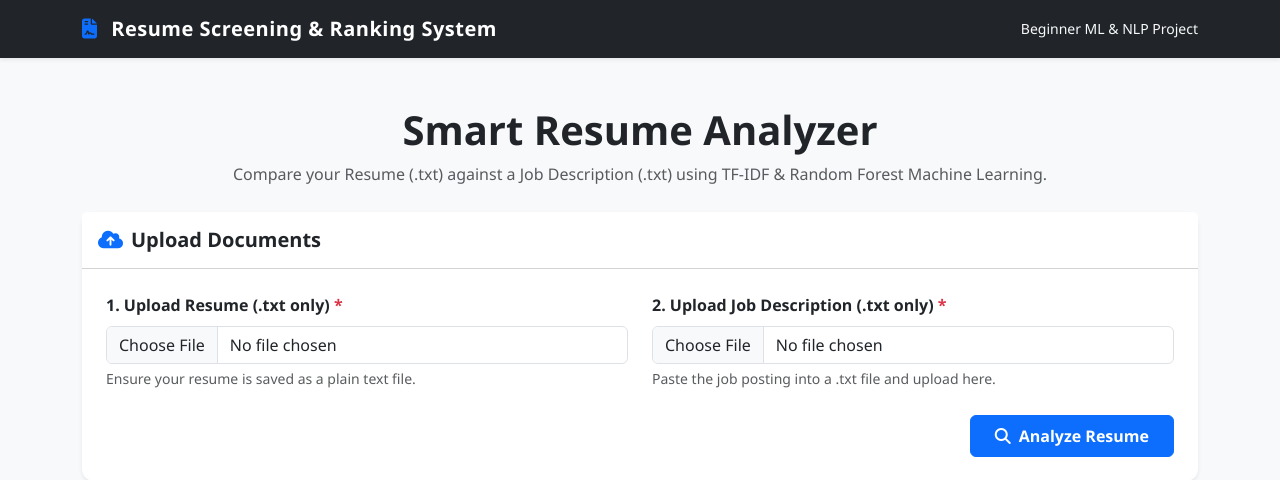
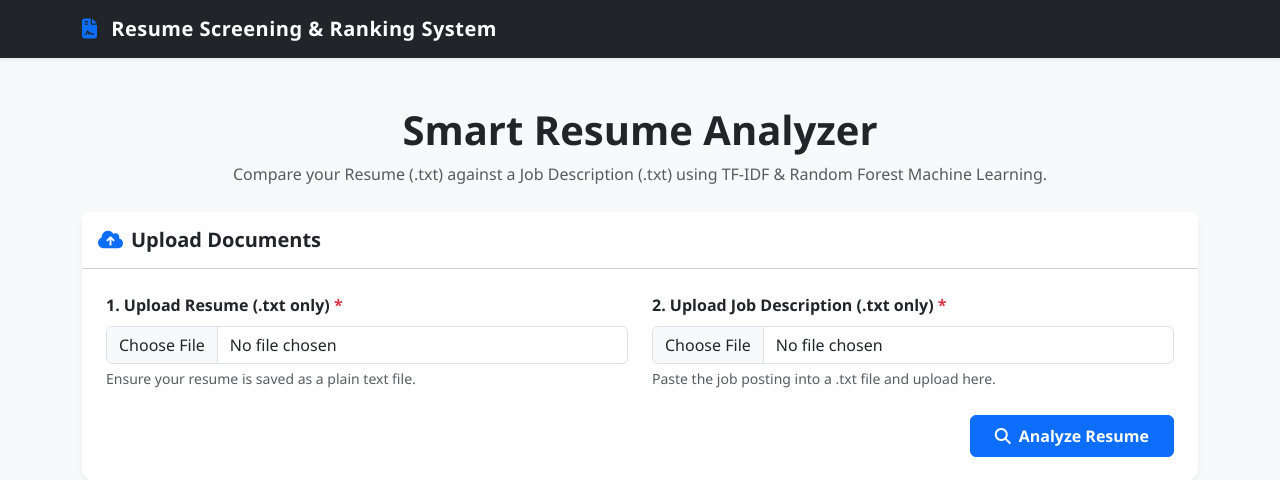
Before and after one commit to vwge72j/resumeranker, a Flask app: page / in a window 1280 px wide. Shown: the top 480 px of the page. Run offline with Flask 3, Linux system fonts and the light colour scheme; parts of the project's set-up code (start-up, migrations or seed data) failed here and were passed over.

Commit message:
Remove project description from navbar
Removed the description 'Beginner ML & NLP Project' from the navbar.

```diff
--- a/templates/index.html
+++ b/templates/index.html
@@ -21,7 +21,6 @@
                 Resume Screening & Ranking System
             </a>
             <span class="navbar-text text-light small">
-                Beginner ML & NLP Project
             </span>
         </div>
     </nav>
```
